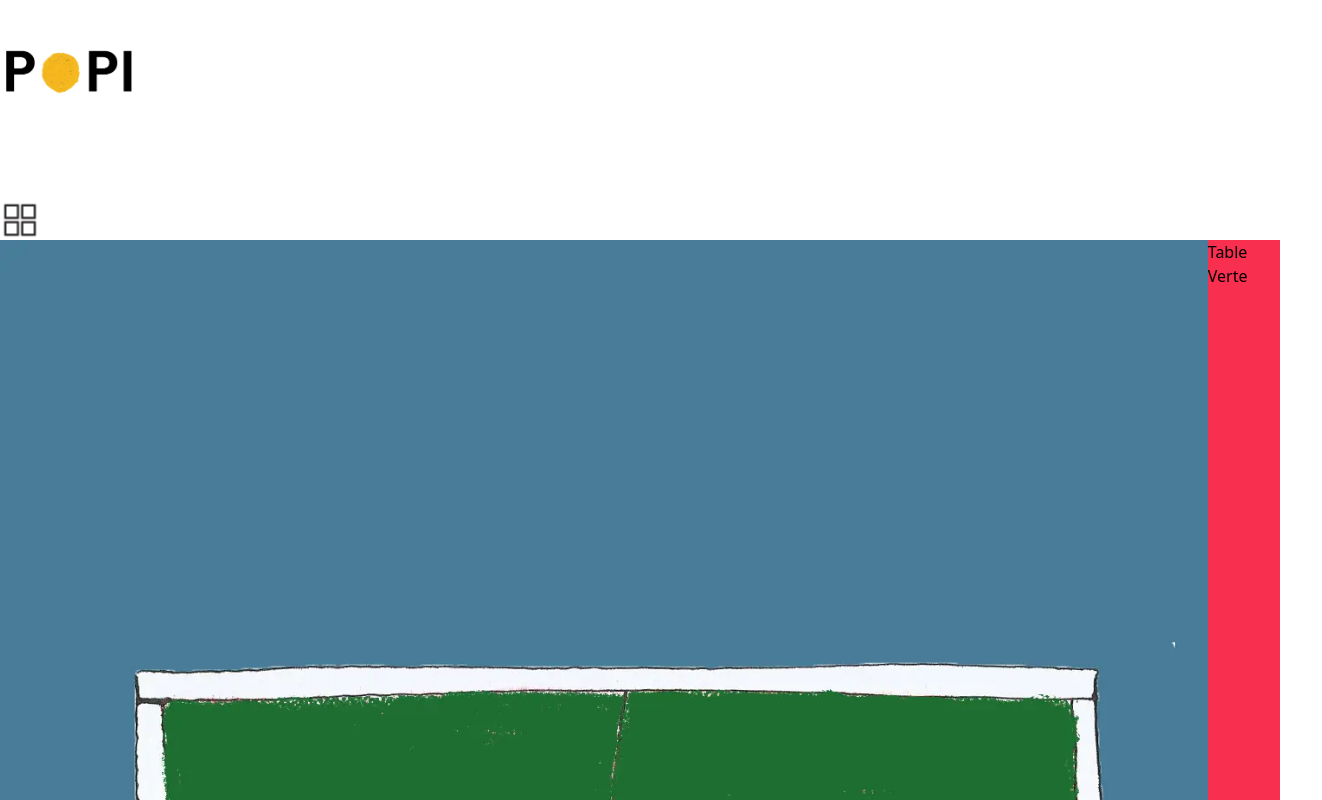
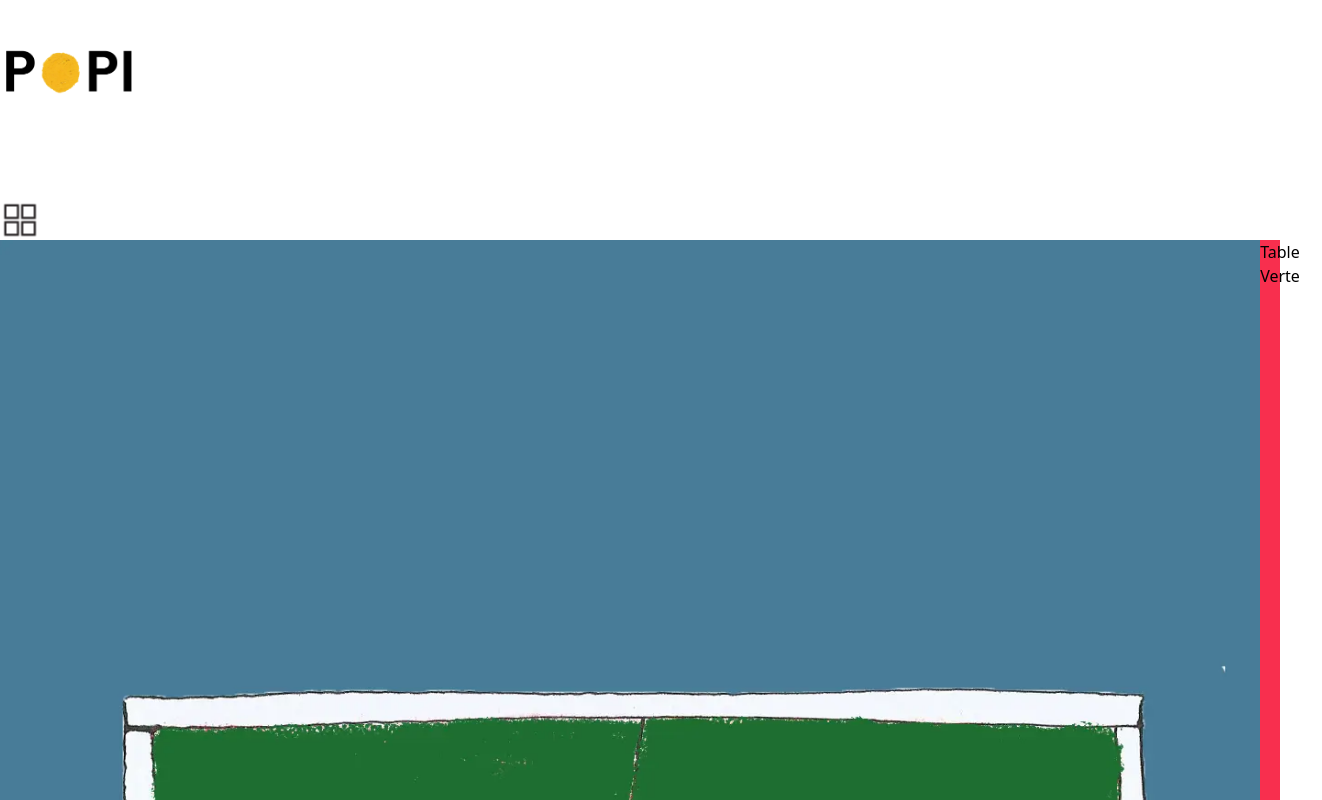
Before and after one commit to DinoJay/alix_latest, a SvelteKit app: page /creations in a window 1280 px wide. Shown: the top 800 px of the page, 1322 px wide, since content can reach past the window. Built offline with nearby package versions, Linux system fonts and the light colour scheme; some icons are missing.

Commit message:
fixed img

```diff
--- a/src/routes/creations/+page.svelte
+++ b/src/routes/creations/+page.svelte
@@ -60,9 +60,9 @@
 >
 	{#each imgs as d (d.href)}
 		<div animate:flip={{ duration: 200 }} class="img-cont mb-3 relative" style="background:{d.bg}">
-			<a class="w-full overflow-hidden" href={d.href}>
-				<img class={d.cls ? d.cls : ''} class:md:max-w-prose={!grid} src={d.src} alt={d.href} />
-			</a>
+			<!-- <a class="w-full overflow-hidden" href={d.href}> -->
+			<img class="w-full h-full" class:md:max-w-prose={!grid} src={d.src} alt={d.href} />
+			<!-- </a> -->
 			<div class="absolute bottom-0 left-0">
 				<div class="ml-2 mb-3 text-xl uppercase bg-black text-white px-2">{d.title}</div>
 			</div>
```
